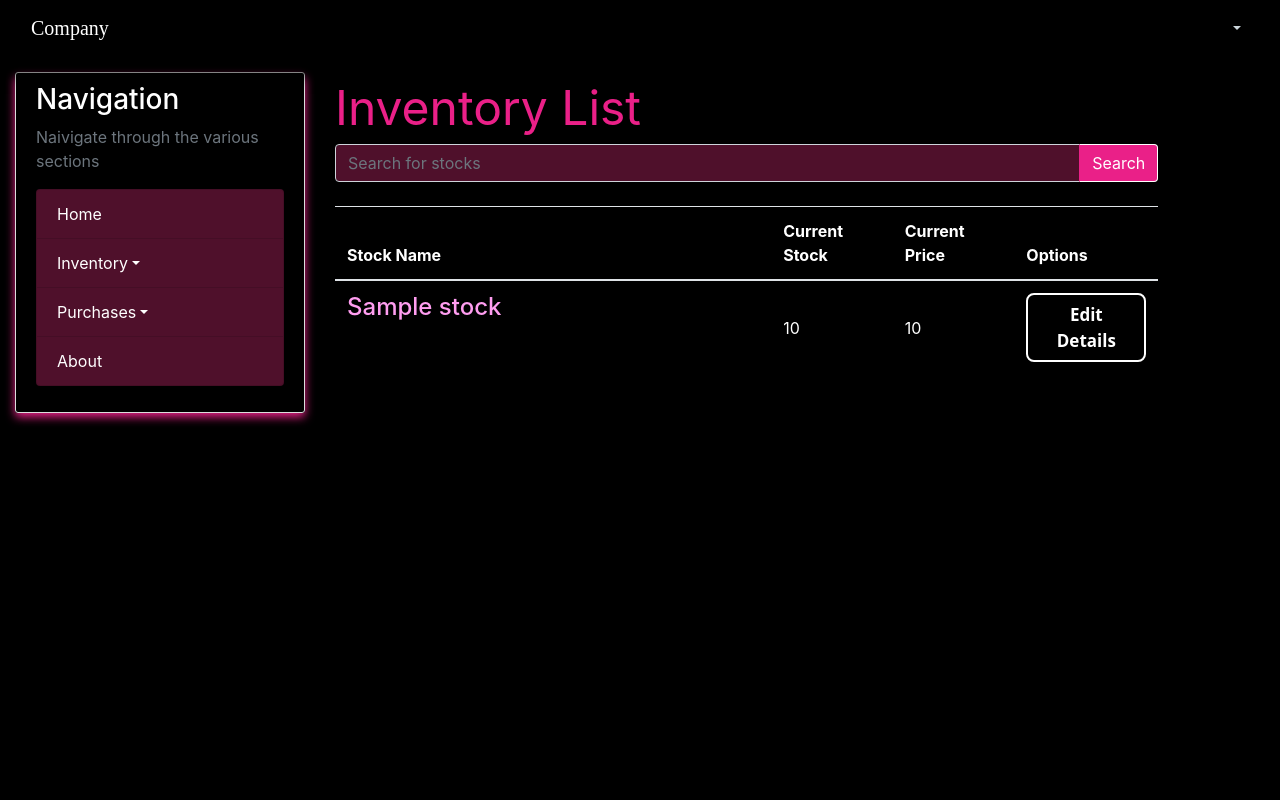
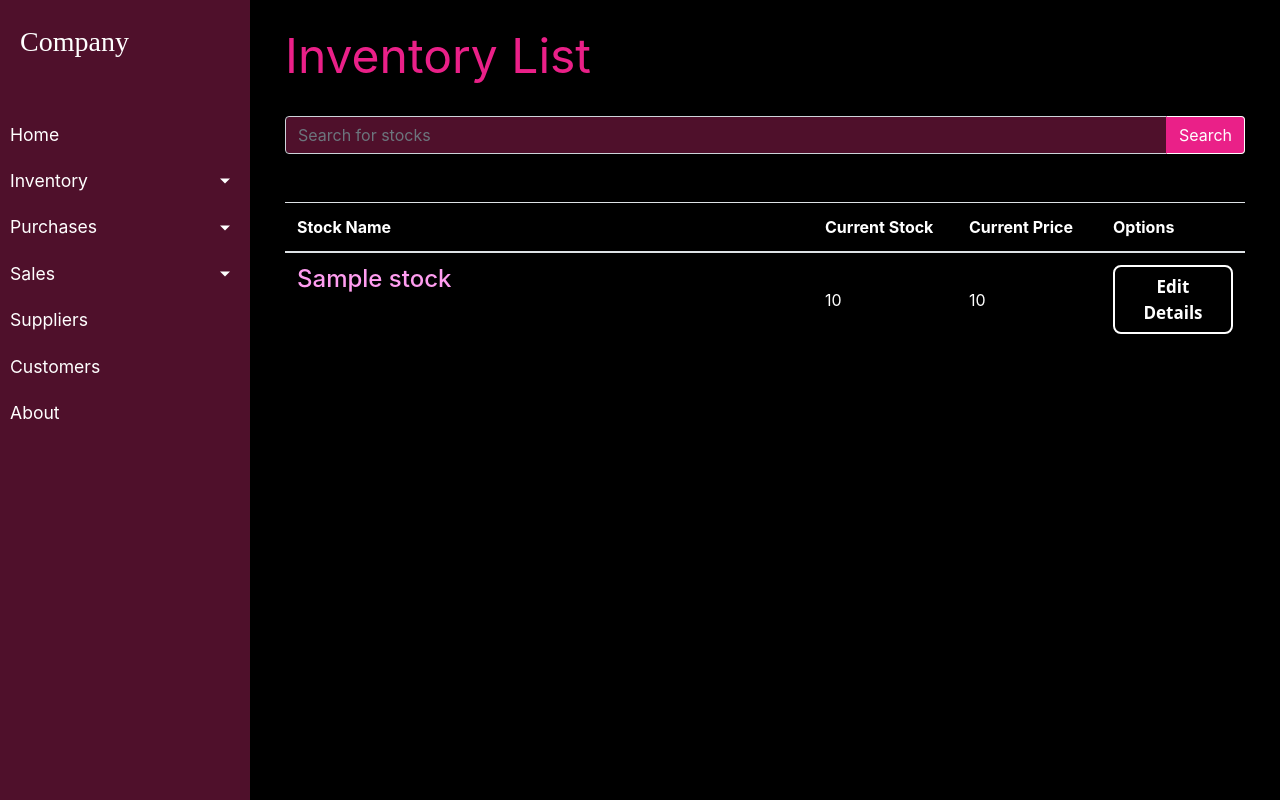
Before and after one commit to akashroshan135/inventory-management, a Django app: page /inventory/ in a window 1280 px wide. Run offline with Django 3.2, Linux system fonts and the light colour scheme; tables that the repository leaves empty hold one stand-in row (values such as "Sample post"); some libraries are stand-ins or nearby versions; some web fonts are replaced.

Commit message:
add sidebar, remove navbar

```diff
--- /dev/null
+++ b/homepage/static/css/sidebar.css
@@ -0,0 +1,112 @@
+.sidebar-text, .sidebar-text:hover, .sidebar-text:focus {
+    color: inherit;
+    text-decoration: none;
+    transition: all 0.3s;
+}
+
+#wrapper {
+    display: flex;
+    width: 100%;
+    align-items: stretch;
+}
+
+#sidebar {
+    min-width: 250px;
+    max-width: 250px;
+    background: #4F102B;
+    color: #fff;
+    transition: all 0.3s;
+}
+
+.sidebar.active {
+    margin-left: -250px;
+}
+
+.sidebar-header {
+    padding: 20px;
+    background: #4F102B;
+}
+
+.sidebar-components {
+    padding: 20px 0;
+    border-bottom: 1px solid #4F102B;
+}
+
+.sidebar-paragraph {
+    color: #fff;
+    padding: 10px;
+}
+
+.dropdown-toggle::after {
+    display: block;
+    position: absolute;
+    top: 50%;
+    right: 20px;
+    transform: translateY(-50%);
+}
+
+a.right-arrow[data-toggle="collapse"] {
+    position: relative;
+}
+
+.sidebar-button {
+    padding: 10px;
+    font-size: 1.1em;
+    display: block;
+}
+
+.sidebar-button:hover {
+    color: #4F102B;
+    background: #fff;
+}
+
+.sidebar-subitem {
+    font-size: 0.9em !important;
+    padding-left: 30px !important;
+    background: #69163a;
+}
+
+ul.CTAs {
+    padding: 20px;
+}
+
+ul.CTAs a {
+    text-align: center;
+    font-size: 0.9em !important;
+    display: block;
+    border-radius: 5px;
+    margin-bottom: 5px;
+}
+
+a.nav-button {
+    background: #fff;
+    color: #4F102B;
+}
+
+
+/* ---------------------------------------------------
+    CONTENT STYLE
+----------------------------------------------------- */
+
+#content {
+    width: 100%;
+    padding: 20px;
+    min-height: 100vh;
+    transition: all 0.3s;
+}
+
+/* ---------------------------------------------------
+    MEDIAQUERIES
+----------------------------------------------------- */
+
+@media (max-width: 768px) {
+    #sidebar {
+        margin-left: -250px;
+    }
+    #sidebar.active {
+        margin-left: 0;
+    }
+    #sidebarCollapse span {
+        display: none;
+    }
+}
--- a/homepage/templates/base.html
+++ b/homepage/templates/base.html
@@ -10,10 +10,13 @@
     <meta name="viewport" content="width=device-width, initial-scale=1, shrink-to-fit=no">
 
     <!-- Bootstrap CSS -->
-    <link rel="stylesheet" type="text/css" href="{% static 'bootstrap.min.css' %}">
+    <link rel="stylesheet" type="text/css" href="{% static 'bootstrap/bootstrap.min.css' %}">
 
     <!-- Main CSS -->
-    <link rel="stylesheet" type="text/css" href="{% static 'main.css' %}">
+    <link rel="stylesheet" type="text/css" href="{% static 'css/main.css' %}">
+
+    <!-- Sidebar CSS -->
+    <link rel="stylesheet" type="text/css" href="{% static 'css/sidebar.css' %}">
 
     <title>Company - {% block title %}Title Missing{% endblock title %}</title>
 
@@ -21,83 +24,68 @@
 
 <body>
 
-    <header class="site-header">
-        <nav class="navbar navbar-expand-md navbar-dark bg-steel fixed-top">
-            <div class="container-fluid">
-                <a class="navbar-brand titlefont mr-4" href="{% url 'home' %}">Company</a>
+    <main id="wrapper">
 
-                <div class="collapse navbar-collapse" id="navbarToggle">
+        <nav id="sidebar">
 
-                    <!-- Navbar Left Side -->
-                    <div class="navbar-nav mr-auto">
-                    {% comment %}
-                        <a class="nav-item nav-link" href="{% url 'home' %}">Home</a>
-                        <a class="nav-item nav-link" href="{% url 'inventory' %}">Inventory</a>
-                        <a class="nav-item nav-link" href="#">Purchases</a>
-                        <a class="nav-item nav-link" href="{% url 'about' %}">About</<a>
-                    {% endcomment %}
+            <div class="sidebar-header">
+                <a class="navbar-brand titlefont mr-4" href="{% url 'home' %}"><h3>Company</h3></a>
             </div>
 
-                    <!-- Navbar Right Side -->
-                    <div class="navbar-nav">
-                        <div class="collapse navbar-collapse" id="navbarToggle">
-                            <ul class="navbar-nav ml-auto">
-                                <li class="nav-item dropdown">
-                                    <a class="nav-item nav-link dropdown-toggle" href="#" data-toggle="dropdown" aria-haspopup="true" aria-expanded="false">{{ request.user.username }}</a>
-                                    <div class="dropdown-menu dropdown-menu-right" aria-labelledby="userMenu">
-                                        {% if request.user.is_superuser %}
-                                            <a class="dropdown-item" href="{% url 'admin:index' %}">Admin Page</a>
-                                        {% endif %}
-                                        <div class="dropdown-divider"></div>
-                                        <a class="dropdown-item" href="">Log Out</a>
-                                    </div>
+            <ul class="list-unstyled sidebar-components">
+                <!--<p class="sidebar-paragraph">Dummy Heading</p>-->
+                <li>
+                    <a class="sidebar-text sidebar-button" href="{% url 'home' %}">Home</a>
+                </li>
+                <li>
+                    <a href="#inventorySubmenu" data-toggle="collapse" class="dropdown-toggle sidebar-text right-arrow sidebar-button">Inventory</a>
+                    <ul class="collapse list-unstyled" id="inventorySubmenu">
+                        <li> <a class="sidebar-text sidebar-subitem sidebar-button" href="{% url 'inventory' %}">Inventory List</a> </li>
+                        <li> <a class="sidebar-text sidebar-subitem sidebar-button" href="{% url 'new-stock' %}">Add New Stock</a> </li>
+                    </ul>
+                </li>
+                <li>
+                    <a href="#purchaseSubmenu" data-toggle="collapse" class="dropdown-toggle sidebar-text right-arrow sidebar-button">Purchases</a>
+                    <ul class="collapse list-unstyled" id="purchaseSubmenu">
+                        <li> <a class="sidebar-text sidebar-subitem sidebar-button" href="{% url 'purchases' %}">Purchases List</a> </li>
+                        <li> <a class="sidebar-text sidebar-subitem sidebar-button" href="{% url 'new-purchase' %}">New Incoming Stock</a> </li>
+                    </ul>
+                </li>
+                <li>
+                    <a href="#saleSubmenu" data-toggle="collapse" class="dropdown-toggle sidebar-text right-arrow sidebar-button">Sales</a>
+                    <ul class="collapse list-unstyled" id="saleSubmenu">
+                        <li> <a class="sidebar-text sidebar-subitem sidebar-button" href="#">Sales Orders</a> </li>
+                        <li> <a class="sidebar-text sidebar-subitem sidebar-button" href="#">New Outgoing Stock</a> </li>
+                    </ul>
+                </li>
+                <li>
+                    <a class="sidebar-text sidebar-button" href="#">Suppliers</a>
+                </li>
+                <li>
+                    <a class="sidebar-text sidebar-button" href="#">Customers</a>
+                </li>
+                <li>
+                    <a class="sidebar-text sidebar-button" href="#">About</a>
                 </li>
             </ul>
-                        </div>
-                    </div>
 
-                </div>
+            {% comment %}
+            <ul class="list-unstyled CTAs">
+                <li>
+                    <a href="#" class="sidebar-button nav-button">Button</a>
+                </li>
+                <li>
+                    <a href="#" class="sidebar-text">Link</a>
+                </li>
+            </ul>
+            {% endcomment %}
 
-            </div>
         </nav>
-        <div class="the-blur"></div>
-    </header>
 
-    <br><br><br>
+        <div id="content">
 
-    <main role="main" class="container-fluid">
             <div class="row">
-
-            {% block sidebar%}
-            <!-- Left Sidebar -->
-            <div class="col-md-3">
-                <div class="content-section">
-                    <h3>Navigation</h3>
-                    <p class='text-muted'>Naivigate through the various sections
-                    <ul class="list-group">
-                        <a href="{% url 'home' %}" class="list-group-item list-group-item-light textinput">Home</a>
-                        <li class="list-group-item list-group-item-light textinput dropdown">
-                            <a class="list-group-item-light textinput dropdown-toggle" href="#" data-toggle="dropdown" aria-haspopup="true" aria-expanded="false">Inventory</a>
-                            <div class="dropdown-menu textinput">
-                                <a class="list-group-item list-group-item-light textinput" href="{% url 'inventory' %}">Inventory List</a>
-                                <a class="list-group-item list-group-item-light textinput" href="{% url 'new-stock' %}">New Stock</a>
-                            </div>
-                        </li>
-                        <li class="list-group-item list-group-item-light textinput dropdown">
-                            <a class="list-group-item-light textinput dropdown-toggle" href="#" data-toggle="dropdown" aria-haspopup="true" aria-expanded="false">Purchases</a>
-                            <div class="dropdown-menu textinput">
-                                <a class="list-group-item list-group-item-light textinput" href="{% url 'purchases' %}">Purchases List</a>
-                                <a class="list-group-item list-group-item-light textinput" href="{% url 'new-purchase' %}">New Purchase</a>
-                            </div>
-                        </li>
-                        <a href="#" class="list-group-item list-group-item-light textinput">About</a>
-                    </ul>
-                    </p>
-                </div>
-            </div>
-            {% endblock sidebar %}
-
-            <div class="col-md-8">
+                <div class="col-md-12">
 
                     {% if messages %}
                         {% for message in messages %}
@@ -105,17 +93,21 @@
                         {% endfor %}
                     {% endif %}
 
+                    <div class="container">
                         {% block content %}{% endblock content %}
-
                     </div>
 
                 </div>
+            </div>
+        <br>
+        </div>
+
     </main>
 
     <!-- jQuery first, then Popper.js, then Bootstrap JS -->
-    <script src="{% static 'jquery-3.3.1.slim.min.js' %}"></script>
-    <script src="{% static 'popper.min.js' %}"></script>
-    <script src="{% static 'bootstrap.min.js' %}"></script>
+    <script src="{% static 'bootstrap/jquery-3.3.1.slim.min.js' %}"></script>
+    <script src="{% static 'bootstrap/popper.min.js' %}"></script>
+    <script src="{% static 'bootstrap/bootstrap.min.js' %}"></script>
 
 </body>
 
--- a/inventory/templates/delete_stock.html
+++ b/inventory/templates/delete_stock.html
@@ -2,9 +2,6 @@
 
 
 {% block title %} Delete Stock {% endblock title %}
-
-
-{% block sidebar %} <div class="col-md-3"></div> {% endblock sidebar %}
 
 
 {% block content %}
--- a/inventory/templates/edit_stock.html
+++ b/inventory/templates/edit_stock.html
@@ -2,9 +2,6 @@
 
 
 {% block title %} {{title}} {% endblock title %}
-
-
-{% block sidebar %} <div class="col-md-2"></div> {% endblock sidebar %}
 
 
 {% block content %}
--- a/inventory/templates/inventory.html
+++ b/inventory/templates/inventory.html
@@ -3,12 +3,9 @@
 {% load widget_tweaks %}
 
 
-{% block title %} Inventory List{% endblock title %}
-
-
 {% block content %}
 
-    <table class="table table-css"><div style="color: #ea2088; font-style: bold; font-size: 3rem;">Inventory List</div>
+    <table class="table table-css"><div style="color: #ea2088; font-style: bold; font-size: 3rem;">Inventory List</div> <br>
 
         <form method="get">
             <div class="input-group search">
@@ -19,7 +16,7 @@
             </div>
         </form>
 
-        <br>
+        <br><br>
 
         {# FIXME: adjust column sizes#}
         <thead class="thead-inverse">
--- a/transactions/templates/new_purchase.html
+++ b/transactions/templates/new_purchase.html
@@ -2,9 +2,6 @@
 
 
 {% block title %} New Purchase {% endblock title %}
-
-
-{% block sidebar %} <div class="col-md-2"></div> {% endblock sidebar %}
 
 
 {% block content %}
```
Also changed, not shown: homepage/static/bootstrap/bootstrap.min.css (renamed from homepage/static/bootstrap.min.css), homepage/static/bootstrap/bootstrap.min.js (renamed from homepage/static/bootstrap.min.js), homepage/static/bootstrap/jquery-3.3.1.slim.min.js (renamed from homepage/static/jquery-3.3.1.slim.min.js), homepage/static/bootstrap/popper.min.js (renamed from homepage/static/popper.min.js), homepage/static/css/main.css (renamed from homepage/static/main.css). Lines whose indentation alone changed are shown as unchanged.
